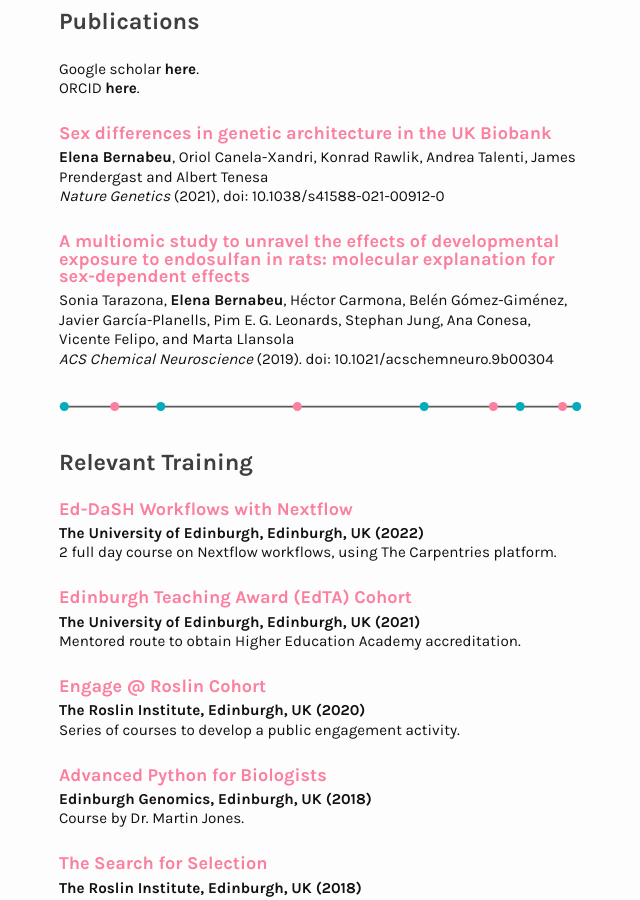
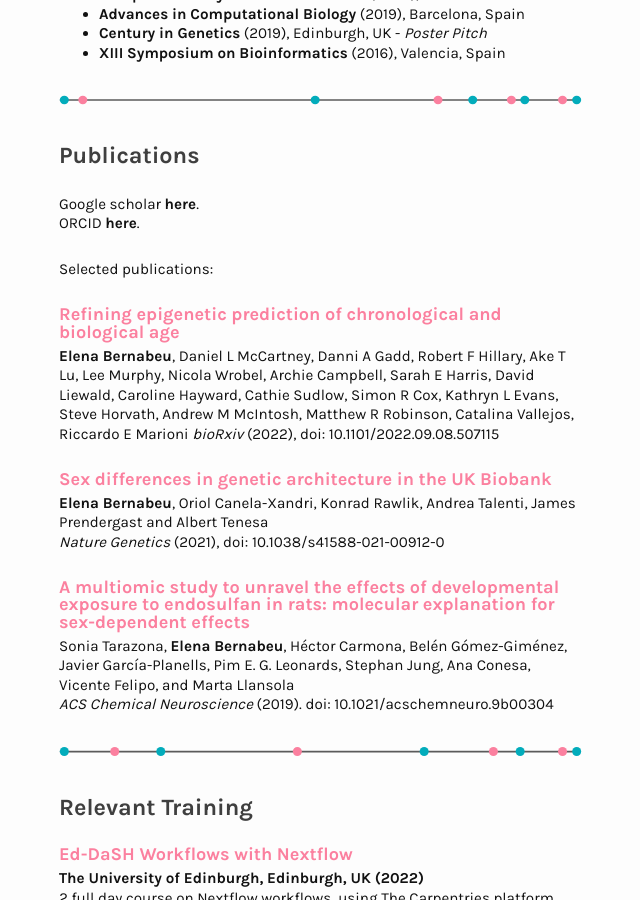
Before and after one commit to elenabernabeu/elenabernabeu.github.io, a Jekyll site: the page built from cv.markdown, in a window 1280 px wide and 900 px high, scrolled down 4581 px. Shown: the whole window, without its empty margins (468-1108 px from the left). Built offline with Jekyll 4.4.1, drawn with Linux system fonts in a browser that asks for light colours; some of the changed text lies outside the part shown.

Commit message:
09012022 - Updated CV

```diff
--- a/cv.markdown
+++ b/cv.markdown
@@ -56,6 +56,12 @@
 <img src="/assets/img/divider_1.svg" alt="divider_1">
 
 ### Teaching
+
+#### **Intermediate/Advanced Epidemiology**
+*MSc Epidemiology (2023)*
+
+Helped develop and imparted lesson on prediction modelling, as well as accompanying exercise.
+
 #### **Predicting Age from a DNA Sample: Consultancy Style Dissertation Summer project**
 *MSc Statistics and Data Science (2022)*
 
@@ -188,6 +194,12 @@
 Google scholar **[here](https://scholar.google.com/citations?user=xXYBCxIAAAAJ&hl=en)**.
 ORCID **[here](https://orcid.org/0000-0002-5848-5720)**.
 
+Selected publications:
+
+#### **Refining epigenetic prediction of chronological and biological age**
+**Elena Bernabeu**, Daniel L McCartney, Danni A Gadd, Robert F Hillary, Ake T Lu, Lee Murphy, Nicola Wrobel, Archie Campbell, Sarah E Harris, David Liewald, Caroline Hayward, Cathie Sudlow, Simon R Cox, Kathryn L Evans, Steve Horvath, Andrew M McIntosh, Matthew R Robinson, Catalina Vallejos, Riccardo E Marioni
+*bioRxiv* (2022), doi: 10.1101/2022.09.08.507115
+
 #### **Sex differences in genetic architecture in the UK Biobank**
 **Elena Bernabeu**, Oriol Canela-Xandri, Konrad Rawlik, Andrea Talenti, James Prendergast and Albert Tenesa
 *Nature Genetics* (2021), doi: 10.1038/s41588-021-00912-0
```
Also changed, not shown: 2 other files.
